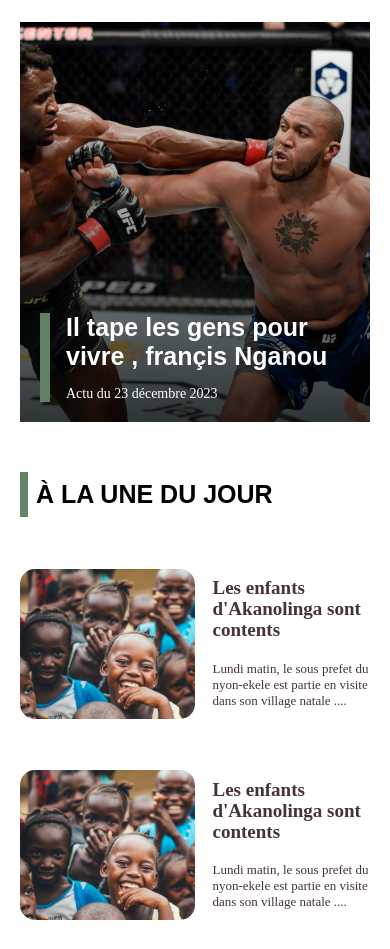
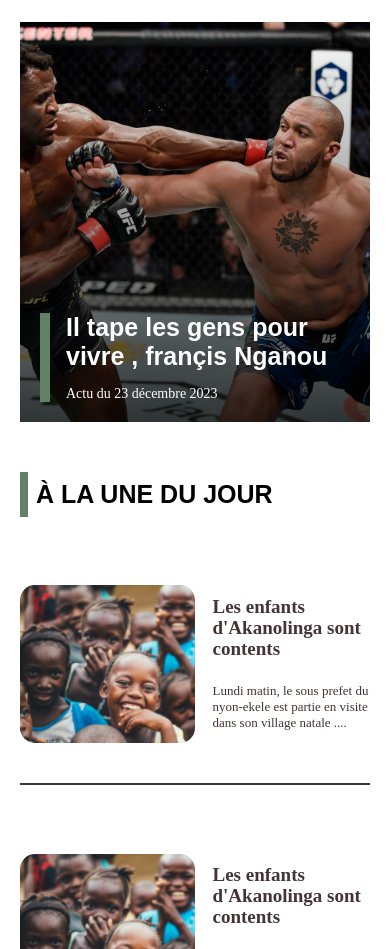
Before and after one commit to Worketyamo-Students/Ahmed_Canal2_BootCamp, a plain HTML site: page index.html in a window 390 px wide. Shown: the part 88-1037 px from the top of the page. Drawn offline with nearby package versions, Linux system fonts and the light colour scheme; a web font is replaced by a local one.

Commit message:
media a 640 3

```diff
--- a/Assets/Css/index.css
+++ b/Assets/Css/index.css
@@ -274,11 +274,15 @@ ion-icon:active {
     font-size: 1.9rem;
 }
 
+.francis_article .bor {
+    display: none;
+}
+
 
 @media only screen and (max-width: 640px) {
     .francis {
         flex-direction: column;
-        height: 110rem;
+        height: 130rem;
         padding: 0 2rem;
         margin: 3rem 0;
     }
@@ -299,9 +303,15 @@ ion-icon:active {
 
     .francis_article {
         width: 100%;
-        height: 65rem;
+        height: 85rem;
         margin-top: 5rem;
         padding: 0;
+    }
+
+    .francis_article_one {
+        border-bottom: .2rem solid var(--title-text-color);
+        padding-bottom: 4rem;
+        height: 20rem;
     }
 
     .francis_article_one_text h3 {
--- a/index.html
+++ b/index.html
@@ -67,6 +67,7 @@
                         </div>
                     </div>
                 </a>
+                <hr class="bor">
                 <a href="#">
                     <div class="francis_article_one">
                         <div class="francis_article_one_img"></div>
@@ -76,6 +77,7 @@
                         </div>
                     </div>
                 </a>
+                <hr class="bor">
                 <a href="#">
                     <div class="francis_article_one">
                         <div class="francis_article_one_img"></div>
```
